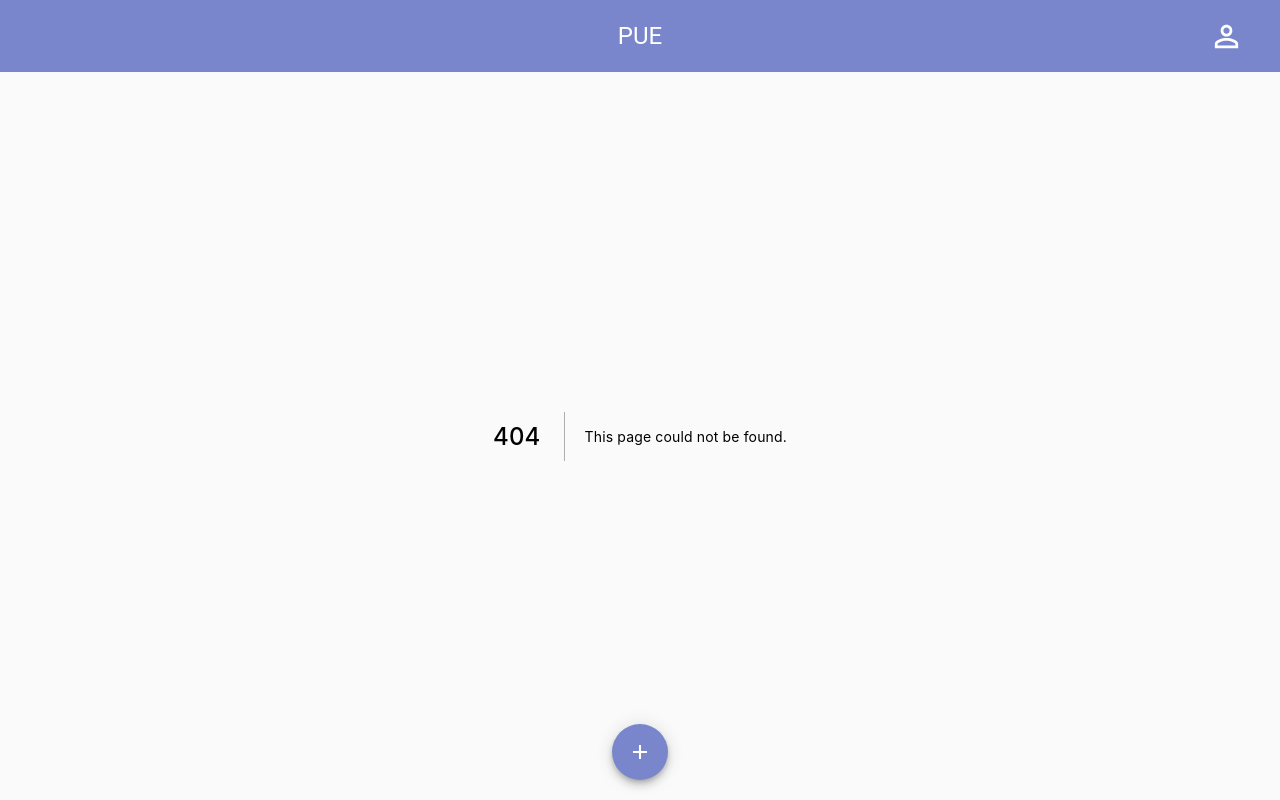
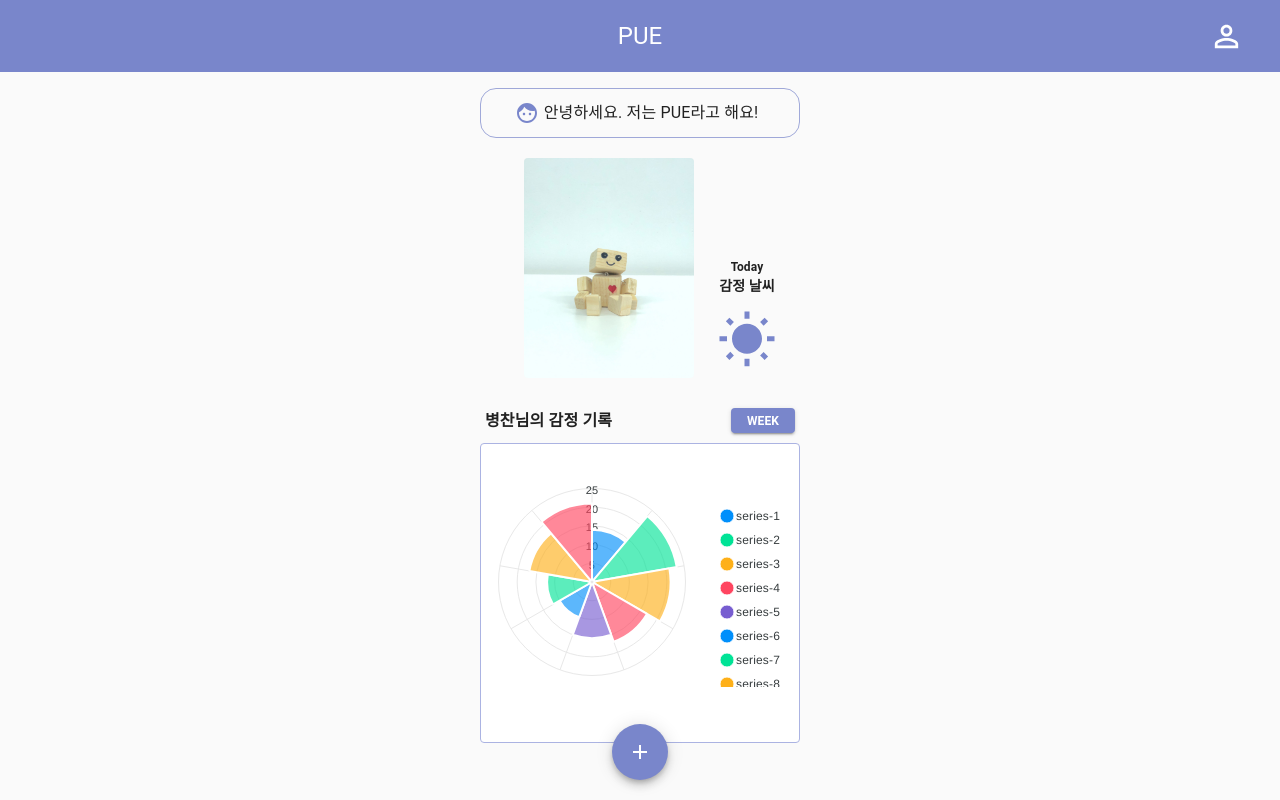
Before and after one commit to PUE-AI-ChatBot/PUE-FE, a Next.js app: page /main in a window 1280 px wide. Before the commit this address had no page. Built offline with nearby package versions, Linux system fonts and the light colour scheme.

Commit message:
feat: 메인 페이지 개발

```diff
--- /dev/null
+++ b/src/pages/main/index.tsx
@@ -0,0 +1,182 @@
+import dynamic from 'next/dynamic';
+import { ApexOptions } from 'apexcharts';
+import {
+  Avatar,
+  Button,
+  Chip,
+  IconButton,
+  Paper,
+  Typography,
+} from '@mui/material';
+import FaceIcon from '@mui/icons-material/Face';
+import WbSunnyIcon from '@mui/icons-material/WbSunny';
+import { Box, Stack } from '@mui/system';
+import type { NextPage } from 'next';
+import { useState } from 'react';
+const ApexChart = dynamic(() => import('react-apexcharts'), { ssr: false });
+
+const Main: NextPage = () => {
+  const [weekOrMonth, setWeekOrMonth] = useState<boolean>(false);
+  const [setting, setSetting] = useState({
+    series: [14, 23, 21, 17, 15, 10, 12, 17, 21],
+  });
+  const handleClick = (e: React.MouseEvent<HTMLDivElement>) => {
+    e.preventDefault();
+  };
+  const options: ApexOptions = {
+    chart: {
+      type: 'polarArea',
+    },
+    stroke: {
+      colors: ['#fff'],
+    },
+    fill: {
+      opacity: 0.8,
+    },
+    responsive: [
+      {
+        breakpoint: 480,
+        options: {
+          chart: {
+            width: '320px',
+            height: '500px',
+          },
+          legend: {
+            position: 'right',
+          },
+        },
+      },
+    ],
+  };
+  return (
+    <Stack
+      direction={'column'}
+      justifyContent={'center'}
+      alignItems={'center'}
+      width={'fit-content'}
+      overflow={'auto'}
+      sx={{ m: '1rem' }}
+    >
+      <Chip
+        icon={<FaceIcon />}
+        variant={'outlined'}
+        color={'primary'}
+        label={
+          <Typography color={'text.primary'}>
+            안녕하세요. 저는 PUE라고 해요!
+          </Typography>
+        }
+        onClick={handleClick}
+        sx={{ width: '320px', height: '50px' }}
+      ></Chip>
+      <Box
+        sx={{
+          display: 'flex',
+          width: '100%',
+          justifyContent: 'flex-end',
+          alignItems: 'flex-end',
+          marginTop: '20px',
+        }}
+      >
+        <IconButton
+          color="primary"
+          aria-label="charactar"
+          sx={{
+            width: '170px',
+            height: '220px',
+          }}
+          href={'/chat'}
+        >
+          <Avatar
+            src={'/profile.jpg'}
+            variant={'rounded'}
+            sx={{
+              width: '170px',
+              height: '220px',
+            }}
+          ></Avatar>
+        </IconButton>
+        <Box
+          sx={{
+            display: 'flex',
+            flexDirection: 'column',
+            alignItems: 'center',
+            margin: '0 15px',
+          }}
+        >
+          <Typography
+            color={'text.primary'}
+            sx={{ fontSize: '12px', fontWeight: '600' }}
+          >
+            Today
+          </Typography>
+          <Typography
+            color={'text.primary'}
+            sx={{ fontSize: '14px', fontWeight: '600' }}
+          >
+            감정 날씨
+          </Typography>
+          <IconButton color="primary" aria-label="emotionWeather">
+            <WbSunnyIcon
+              color={'primary'}
+              sx={{ width: '60px', height: '60px', marginTop: '5px' }}
+            />
+          </IconButton>
+        </Box>
+      </Box>
+      <Box
+        sx={{
+          display: 'flex',
+          width: '100%',
+          justifyContent: 'space-between',
+          alignItems: 'center',
+          padding: '0 5px',
+          marginTop: '30px',
+        }}
+      >
+        <Typography color={'text.primary'} sx={{ fontWeight: '600' }}>
+          병찬님의 감정 기록
+        </Typography>
+        <Button
+          variant={'contained'}
+          onClick={() => setWeekOrMonth(!weekOrMonth)}
+          sx={{ width: '35px', height: '25px' }}
+        >
+          <Typography
+            color={'text.primary'}
+            sx={{
+              color: 'white',
+              fontSize: '12px',
+              fontWeight: '600',
+            }}
+          >
+            {weekOrMonth ? 'Month' : 'Week'}
+          </Typography>
+        </Button>
+      </Box>
+      <Paper
+        variant="outlined"
+        sx={{
+          display: 'flex',
+          justifyContent: 'center',
+          alignItems: 'center',
+          width: '320px',
+          height: '300px',
+          borderColor: 'primary.light',
+          marginTop: '10px',
+          paddingBottom: '20px',
+        }}
+      >
+        <ApexChart
+          options={options}
+          series={setting.series}
+          type="polarArea"
+          width={'320px'}
+          height={'300px'}
+        ></ApexChart>
+      </Paper>
+    </Stack>
+  );
+};
+
+export default Main;
```
